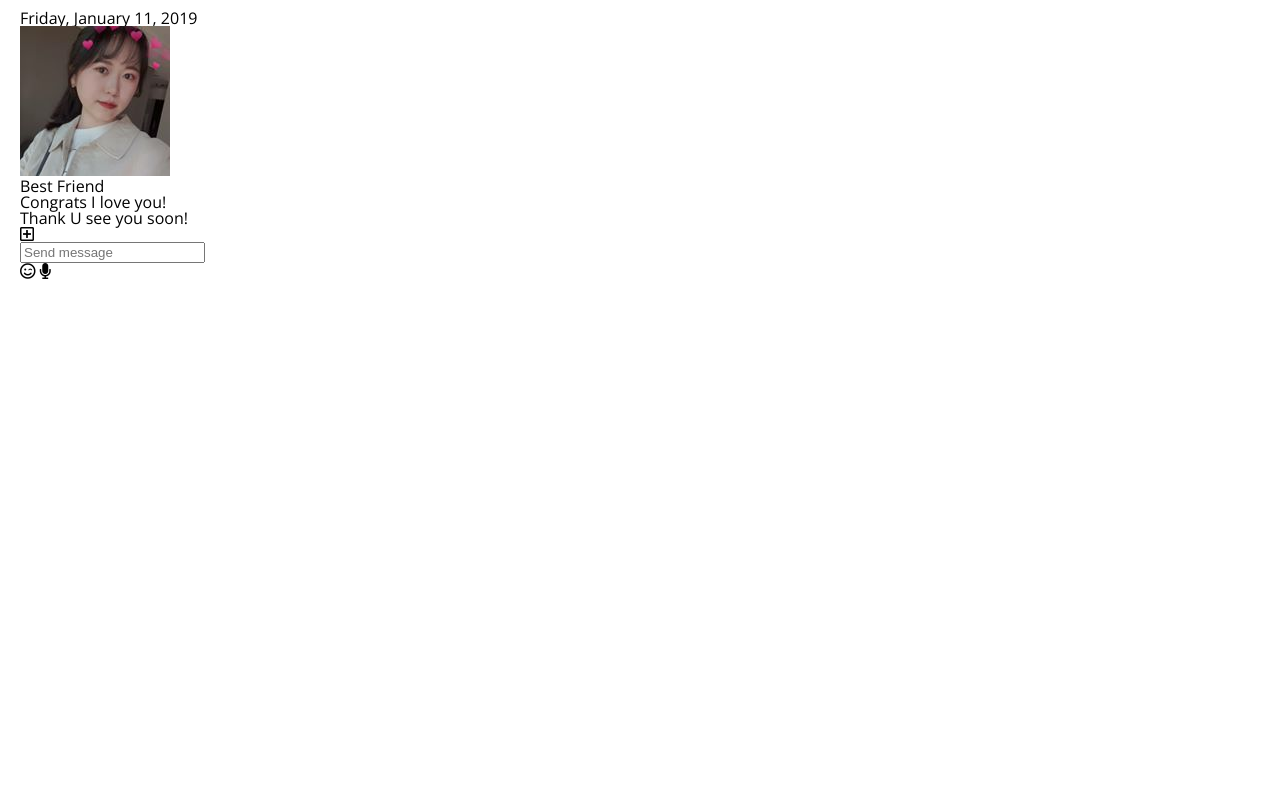
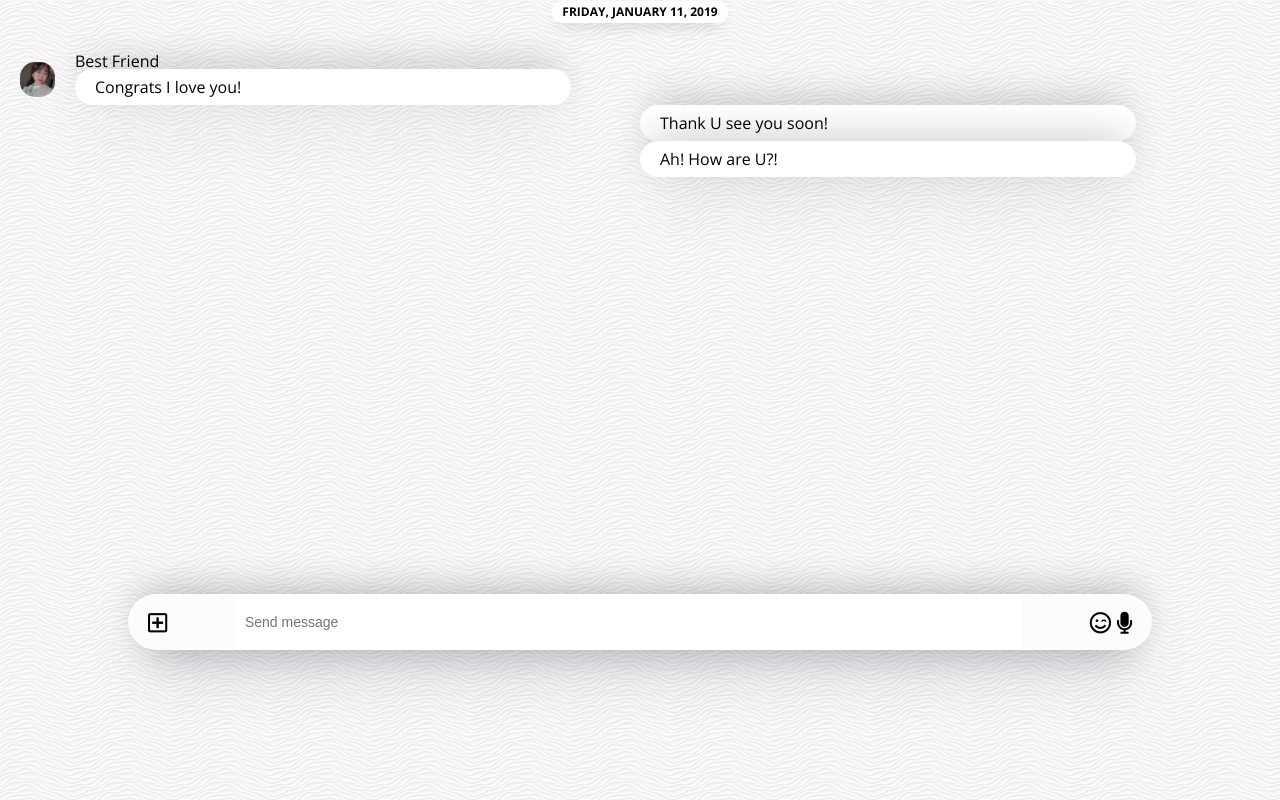
Before and after one commit to jaeny96/kakao-clone-2.0, a plain HTML site: page chat.html in a window 1280 px wide. Shown: the part 100-900 px from the top of the page. Before the commit the page ends 800 px from the top, so only its background shows below. Drawn offline with nearby package versions, Linux system fonts and the light colour scheme.

Commit message:
day12_updated

```diff
--- a/chat.html
+++ b/chat.html
@@ -10,7 +10,7 @@
     />
     <link rel="stylesheet" href="css/styles.css" />
   </head>
-  <body>
+  <body class="chats-body">
     <div class="status-bar">
       <div class="status-bar__cloumn">
         <span class="status-bar__clock">13:54</span>
@@ -41,7 +41,7 @@
         </span>
       </div>
     </header>
-    <main class="chat">
+    <main class="chat-screen">
       <ul class="chat__messages">
         <span class="chat__timestamp">
           Friday, January 11, 2019
@@ -56,13 +56,20 @@
               Congrats I love you!
             </div>
           </div>
-          <span class="message__timestamp"></span>
         </li>
-        <li class="incoming-message message">
+        <li class="sent-message message">
           <span class="message__timestamp"></span>
           <div class="message__content">
             <div class="message__bubble">
               Thank U see you soon!
+            </div>
+          </div>
+        </li>
+        <li class="sent-message message">
+          <span class="message__timestamp"></span>
+          <div class="message__content">
+            <div class="message__bubble">
+              Ah! How are U?!
             </div>
           </div>
         </li>
--- /dev/null
+++ b/css/chat.css
@@ -0,0 +1,102 @@
+.chats-body {
+  padding: 0px;
+}
+
+.chats-body .header,
+.chats-body .status-bar {
+  padding: 0px 20px;
+}
+
+.chat-screen {
+  background-image: url("../images/chatBg.png");
+  min-height: 100vh;
+}
+
+.chat__write {
+  position: fixed;
+  bottom: 50px;
+  width: 80%;
+  margin: 0 auto;
+  left: 0;
+  right: 0;
+  display: flex;
+  justify-content: space-between;
+  align-items: center;
+  background-color: #fcfcfc;
+  padding: 0px 20px;
+  border-radius: 40px;
+  box-shadow: 0px 30px 60px -12px rgba(50, 50, 93, 0.2),
+    0 18px 36px -18px rgba(0, 0, 0, 0.3), 0 -12px 36px -8px rgba(0, 0, 0, 0.25);
+}
+
+.chat__write {
+  font-size: 22px;
+}
+
+.chat__write-column:nth-child(2) {
+  width: 80%;
+}
+
+.chat__write-column input {
+  padding: 20px 10px;
+  width: 100%;
+  border: none;
+  font-size: 14px;
+}
+
+.chat__write-column input:focus {
+  outline: none;
+}
+
+.chat-screen .chat__messages {
+  border-top: 1px solid #f7f7f7;
+  padding-top: 30px;
+  padding: 0px 20px;
+  display: flex;
+  flex-direction: column;
+  align-items: center;
+}
+
+.chat__messages .chat__timestamp {
+  background-color: white;
+  font-size: 12px;
+  padding: 5px 10px;
+  border-radius: 10px;
+  margin-bottom: 30px;
+  box-shadow: rgba(0, 0, 0, 0.3) 0px 8px 16px -8px,
+    rgba(0, 0, 0, 0.024) 0px -6px 16px -6px;
+  text-transform: uppercase;
+  font-weight: 700;
+}
+
+.message {
+  display: flex;
+  align-items: center;
+  width: 50%;
+}
+
+.message .message__content {
+  width: 80%;
+}
+
+.incoming-message {
+  align-self: flex-start;
+}
+
+.sent-message {
+  align-self: flex-end;
+}
+
+.incoming-message img {
+  width: 35px;
+  border-radius: 15px;
+  margin-right: 20px;
+}
+
+.message .message__bubble {
+  background-color: white;
+  box-shadow: 0px 30px 60px -12px rgba(50, 50, 93, 0.2),
+    0 18px 36px -18px rgba(0, 0, 0, 0.3), 0 -12px 36px -8px rgba(0, 0, 0, 0.25);
+  padding: 10px 20px;
+  border-radius: 20px;
+}
--- a/css/more.css
+++ b/css/more.css
@@ -6,9 +6,16 @@
   align-items: center;
 }
 
-.more__btn-list .more__btn,
+.more__btn-list .more__btn {
+  margin-right: 60px;
+  display: flex;
+  flex-direction: column;
+  align-items: center;
+  cursor: pointer;
+}
+
 .more .suggestion {
-  margin-right: 60px;
+  margin-right: 40px;
   display: flex;
   flex-direction: column;
   align-items: center;
--- /dev/null
+++ b/css/settings.css
@@ -0,0 +1,27 @@
+.settings {
+  border-top: 1px solid #f7f7f7;
+  padding-top: 30px;
+}
+
+.settings .settings__section {
+  border-top: 1px solid #f7f7f7;
+  padding: 30px 0px;
+}
+
+.settings__setting .settings__icon {
+  font-size: 20px;
+  margin-right: 20px;
+}
+
+.settings__setting .settings__title {
+  font-size: 20px;
+  font-weight: 300;
+}
+
+.settings .settings__setting {
+  margin-bottom: 30px;
+}
+
+.settings .settings__setting:last-child {
+  margin-bottom: 0;
+}
--- a/css/styles.css
+++ b/css/styles.css
@@ -7,6 +7,8 @@
 @import "friends.css";
 @import "find.css";
 @import "more.css";
+@import "settings.css";
+@import "chat.css";
 
 * {
   box-sizing: border-box;
```
Also changed, not shown: find.html (+2 -0 lines), friends.html (+2 -1 lines), index.html (+2 -1 lines), settings.html (+4 -4 lines), images/chatBg.png (added).
